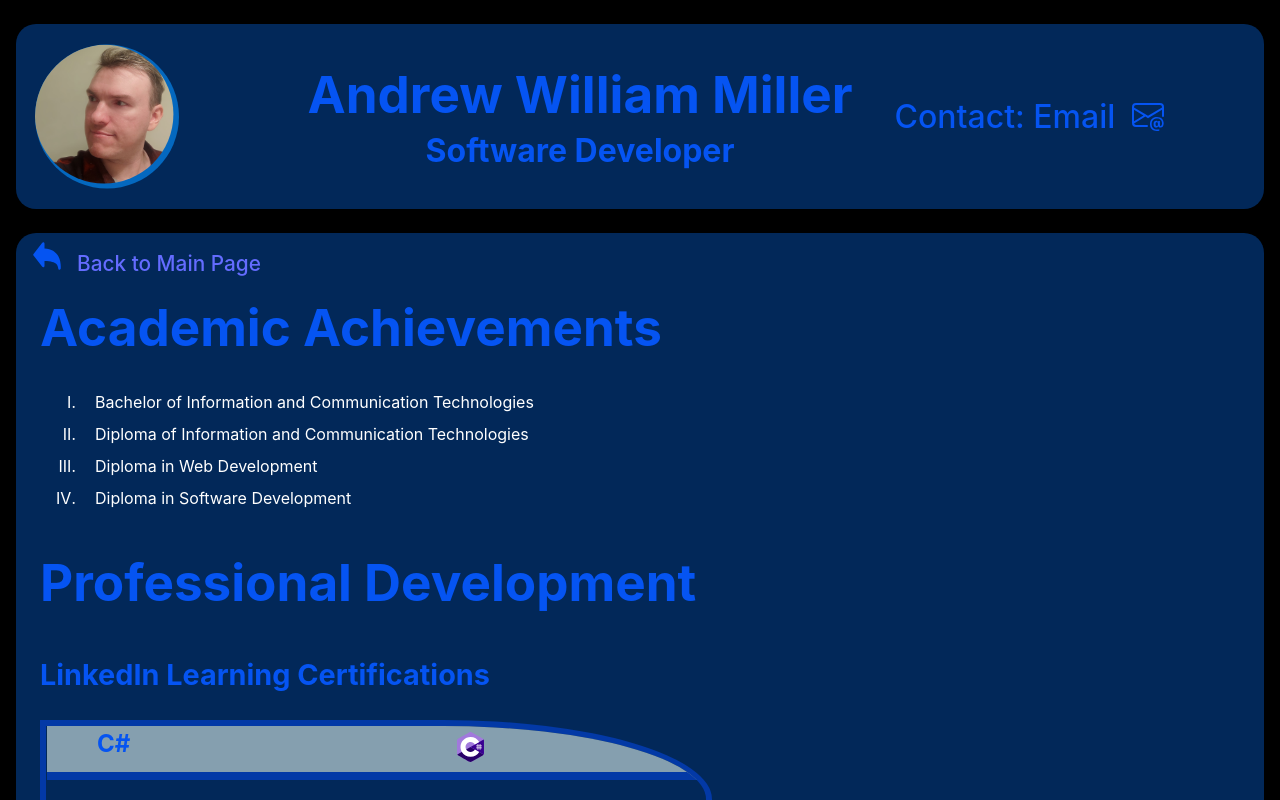
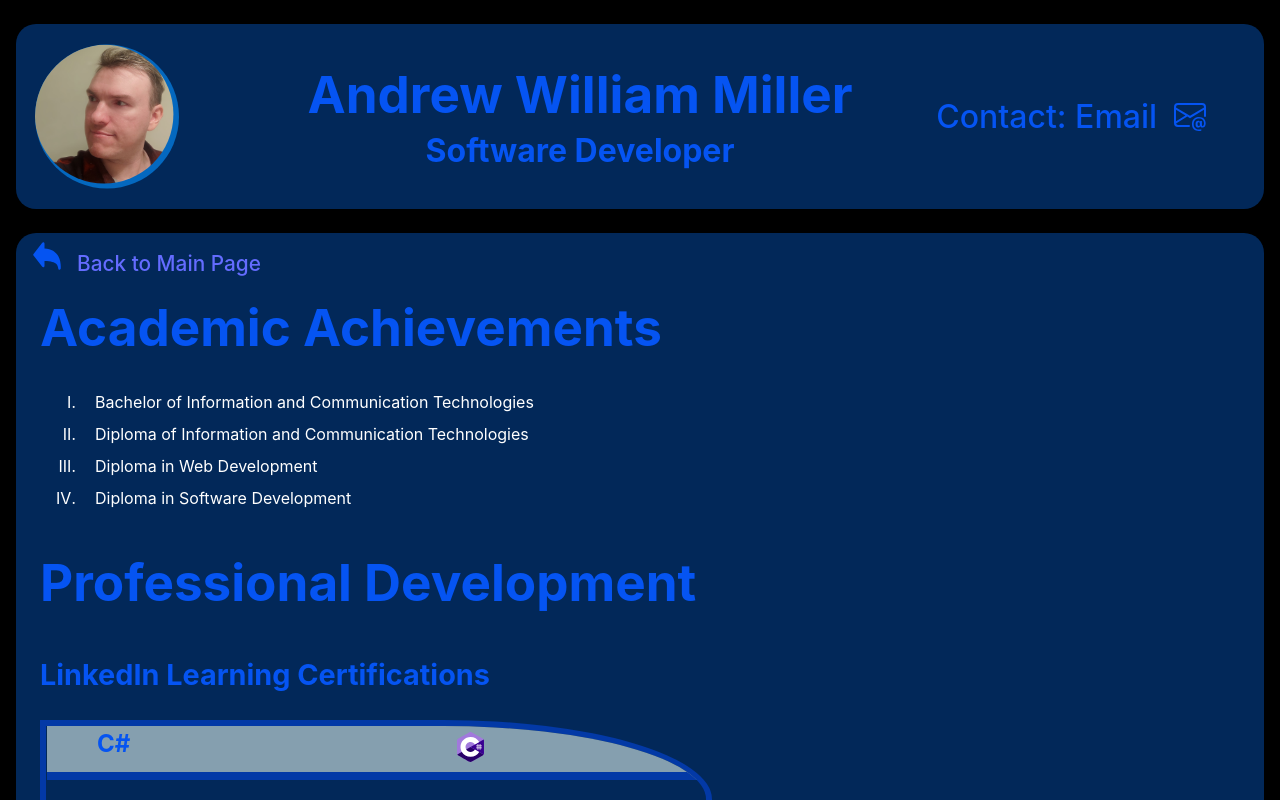
Before and after one commit to andrew-william-miller/andrew-william-miller.github.io, a React (Vite) app: page /qualifications in a window 1280 px wide. Shown: the top 800 px of the page. Built offline with nearby package versions, Linux system fonts and the light colour scheme.

Commit message:
Minor CSS updates to header and Qualification H3 heading.

```diff
--- a/src/App.css
+++ b/src/App.css
@@ -60,6 +60,11 @@ header h2,
   /*white-space: nowrap; /* turn off text wrapping */
 }
 
+.emailWrap {
+  display: flex;
+  justify-content: flex-end;
+}
+
 header h1 {
   margin-bottom: 0;
 }
@@ -72,7 +77,6 @@ header h2 {
 .email {
   font-size: 2rem;
   color: var(--primaryTextColor);
-  /* text-align: center; */
 }
 
 .emailIcon {
@@ -441,7 +445,7 @@ figcaption {
   /* shift out the text back into it's original position */
   margin: 0 10px 10px 0;
   position: relative;
-  top: 14%;
+  top: 15%;
 }
 
 .linkedInTechnologyWrap p {
```
